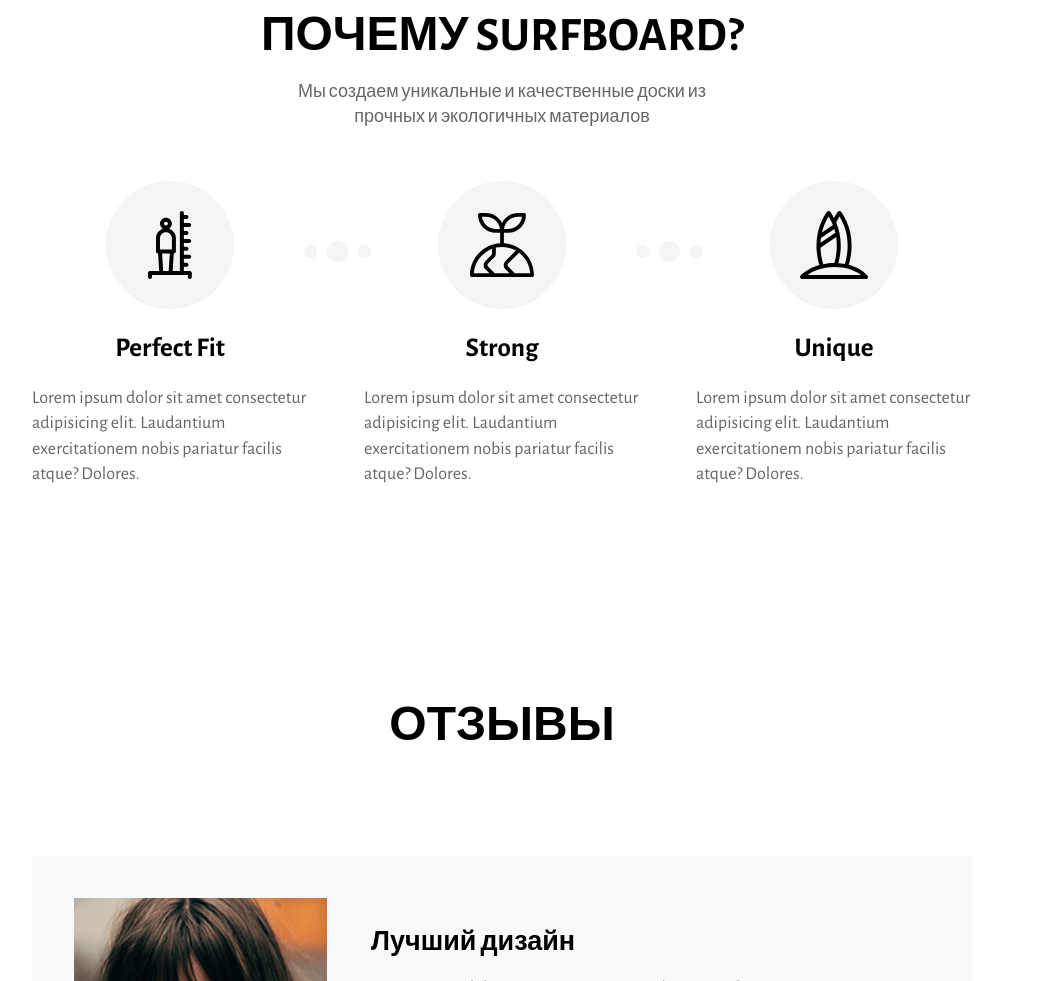
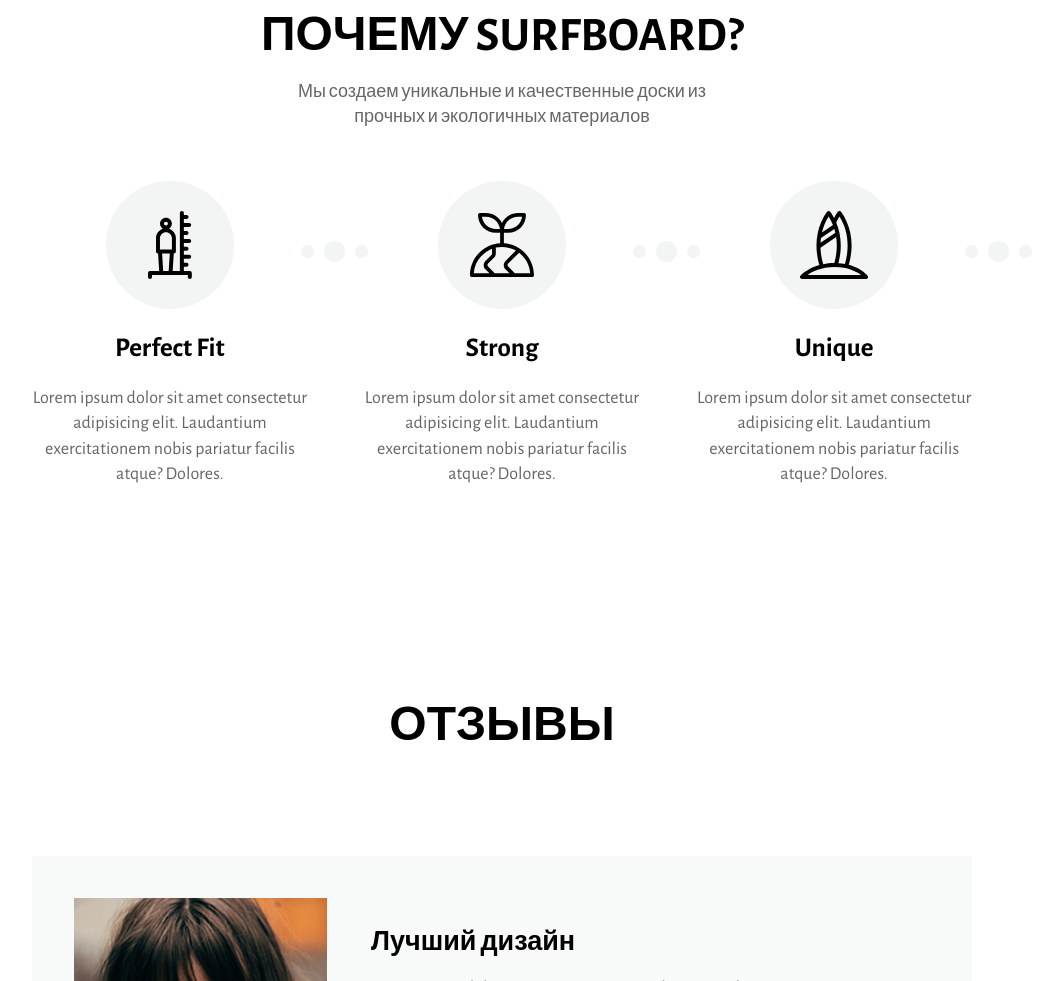
Before and after one commit to nictober/surfboard-project, a plain HTML site: page index.html in a window 1280 px wide. Shown: the part 955-1936 px from the top of the page, without its empty margins (138-1201 px from the left). Drawn offline with nearby package versions, Linux system fonts and the light colour scheme.

Commit message:
Внесены правки (2)

```diff
--- a/scss/blocks/advantage.scss
+++ b/scss/blocks/advantage.scss
@@ -1,6 +1,9 @@
 .advantage {
-    width: 276px;
     position: relative;
+    text-align: center;
+    padding: 0 3%;
+    flex: 1;
+
 
     &__img-wrapper {
         width: 128px;
@@ -8,8 +11,20 @@
         background: #F2F5F4;
         border-radius: 50%;
         position: relative;
-        overflow: hidden;
         margin: 0 auto 20px;
+
+        &:before {
+            content: url(../img/dots.png);
+            position: absolute;
+            left: 195px;
+            top: 60px;
+
+            &:last-child {
+                &::before {
+                    display: none;
+                }
+            }
+        }
     }
 
     &__img {
@@ -35,16 +50,11 @@
         color: #666;
     }
 
-    &:before {
-        content: url(../img/dots.png);
-        position: absolute;
-        left: 272px;
-        top: 60px;
+    &:first-child {
+        padding-left: 0;
     }
 
     &:last-child {
-        &::before {
-            display: none;
-        }
+        padding-right: 0;
     }
 }
--- a/scss/blocks/form.scss
+++ b/scss/blocks/form.scss
@@ -52,6 +52,7 @@
 
         &--textarea {
             height: 150px;
+            resize: none;
         }
     }
 }
```
Also changed, not shown: css/main.css, 1 other file.
